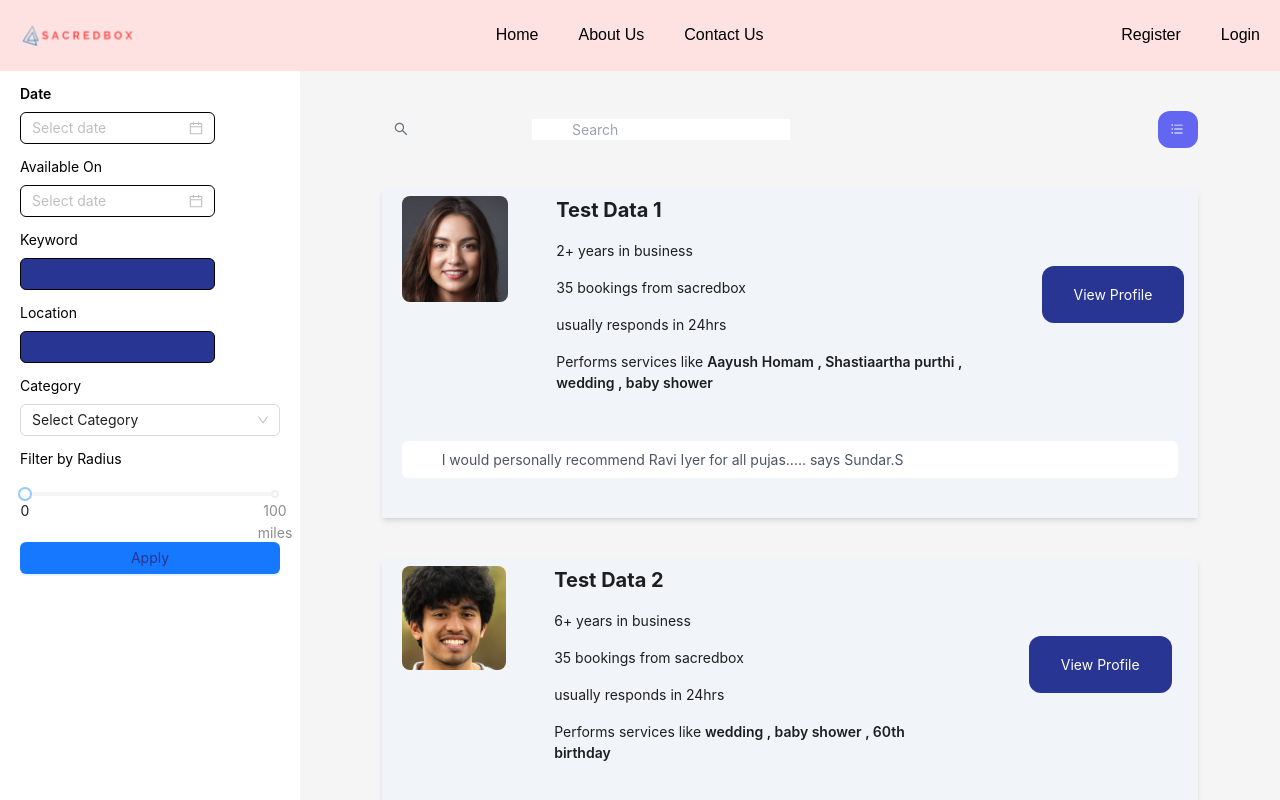
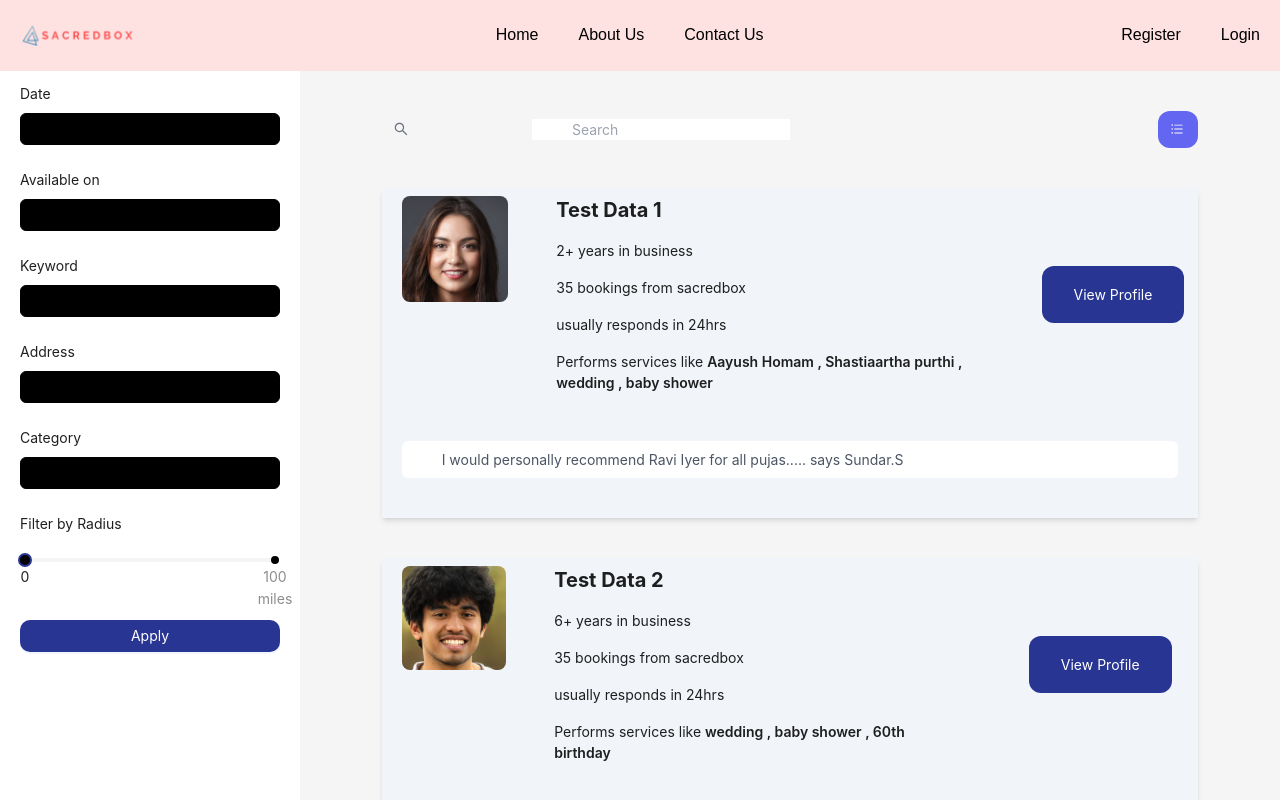
Before and after one commit to 3shtech/sacredboxv2-frontend, a Next.js app: page /searchResults in a window 1280 px wide. Shown: the top 800 px of the page. Built offline with nearby package versions, Linux system fonts and the light colour scheme.

Commit message:
added color themes

```diff
--- a/app/components/Home/searchForm.tsx
+++ b/app/components/Home/searchForm.tsx
@@ -1,37 +1,38 @@
 "use client";
 
-import Link from "next/link";
-import { Select, Input, Form, Button } from "antd";
+import { Select, Input, Form, Button, ConfigProvider } from "antd";
+import theme from "@/app/lib/themeConfig";
 
 export default function SearchForm() {
   const handleSelectCategory = (value: string) => {
     console.log("Selected ", value);
   };
   return (
+    <ConfigProvider theme={theme}>
       <div className="flex flex-col items-center justify-center mx-3 my-5  px-5 py-3 rounded-lg  md:w-1/2 border-2 border-gray-100  ">
         <h2 className="font-semibold mb-6"> Meet your spiritual helpers</h2>
         <Form
           method="post"
           // className="px-5 w-3/4 flex flex-col justify-center items-center gap-4 mt-10"
-        className="w-full"
+          className="w-3/4"
           action="/searchResults"
           layout="horizontal"
           autoComplete="on"
         >
-        <Form.Item<formFieldType>
+          <Form.Item<searchFormFieldType>
             name="keyword"
-          rules={[{ required: true, message: "Please input your username!" }]}
+            // rules={[{ required: true, message: "Please input your username!" }]}
           >
             <Input placeholder="Keyword" />
           </Form.Item>
-        <Form.Item<formFieldType>
+          <Form.Item<searchFormFieldType>
             name="address"
-          rules={[{ required: true, message: "Please input your username!" }]}
+            // rules={[{ required: true, message: "Please input your username!" }]}
           >
             <Input placeholder="Address" />
           </Form.Item>
 
-        <Form.Item<formFieldType>>
+          <Form.Item<searchFormFieldType>>
             <Select
               placeholder="Select Category"
               className=" border-black input"
@@ -43,27 +44,14 @@ export default function SearchForm() {
                 { value: "crystal healer", label: "Crystal Healer" },
               ]}
             />
-
-          {/* <Select placeholder="Select Category">
-            <Select.Option value="priest">Priest</Select.Option>
-            <Select.Option value="reiki">Reiki Healer</Select.Option>
-            <Select.Option value="crystal">Crystal Healer</Select.Option>
-          </Select> */}
           </Form.Item>
 
-        <Button type="primary" href="/searchResults">
+          <Button type="primary" href="/searchResults" block>
             {" "}
             Search
           </Button>
-        {/* <div className="flex flex-col items-center ">
-          <Link
-            className="bg-black text-white px-10 py-3 rounded-xl "
-            href="/searchResults"
-          >
-            Search{" "}
-          </Link>
-        </div> */}
         </Form>
       </div>
+    </ConfigProvider>
   );
 }
--- a/app/components/SearchResults/searchFilter.tsx
+++ b/app/components/SearchResults/searchFilter.tsx
@@ -10,6 +10,7 @@ import {
   Input,
   Select,
   Slider,
+  Form,
 } from "antd";
 import { SliderMarks } from "antd/es/slider";
 
@@ -24,28 +25,28 @@ export default function SearchFilter({ open }: any) {
   };
   return (
     <ConfigProvider theme={theme}>
-      <main>
-        <form method="post" className="flex flex-col gap-3">
-          <div className="searchForm">
-            <label htmlFor="Date" id="title">
-              Date
-            </label>
-            <DatePicker onChange={onChange} className="input" />
-          </div>
-          <div className="searchForm">
-            <label htmlFor="available"> Available On</label>
-            <DatePicker onChange={onChange} className="input" />
-          </div>
-          <div className="searchForm">
-            <label htmlFor="available"> Keyword</label>
-            <Input name="keyword" className="input" />
-          </div>
-          <div className="searchForm">
-            <label htmlFor="available"> Location</label>
-            <Input name="location" className="input" />
-          </div>
-          <div className="searchForm">
-            <label htmlFor="available"> Category </label>
+      <main className="w-full">
+        <Form method="post" layout="vertical" className="w-full">
+          <Form.Item<filterFormFieldType> label="Date" name="date">
+            <DatePicker onChange={onChange} style={{ width: "100%" }} />
+          </Form.Item>
+
+          <Form.Item<filterFormFieldType>
+            label="Available on"
+            name="availability"
+          >
+            <DatePicker onChange={onChange} style={{ width: "100%" }} />
+          </Form.Item>
+
+          <Form.Item<filterFormFieldType> label="Keyword" name="keyword">
+            <Input />
+          </Form.Item>
+
+          <Form.Item<filterFormFieldType> label="Address" name="address">
+            <Input />
+          </Form.Item>
+
+          <Form.Item<filterFormFieldType> label="Category" name="keyword">
             <Select
               defaultValue="Select Category"
               options={[
@@ -53,17 +54,21 @@ export default function SearchFilter({ open }: any) {
                 { value: "Healer", label: "Healer" },
               ]}
             ></Select>
-          </div>
-          <div className="searchForm">
-            <label htmlFor="available"> Filter by Radius</label>
+          </Form.Item>
+
+          <Form.Item<filterFormFieldType>
+            label="Filter by Radius"
+            name="filterRadius"
+          >
             <Slider marks={marks} />
-          </div>
-          <div className="searchForm">
-            <Button type="primary" className="flex justify-center items-center">
+          </Form.Item>
+
+          <Form.Item<filterFormFieldType>>
+            <Button type="primary" block>
               Apply
             </Button>
-          </div>
-        </form>
+          </Form.Item>
+        </Form>
       </main>
     </ConfigProvider>
   );
--- a/app/lib/themeConfig.ts
+++ b/app/lib/themeConfig.ts
@@ -2,18 +2,31 @@
 import type { ThemeConfig } from "antd";
 
 const theme: ThemeConfig = {
+  token: {
+    colorPrimaryBorder: "#283593",
+    colorPrimary: "#283593",
+    colorPrimaryHover: "#3d4eca",
+    colorBgBase: "white",
+  },
   components: {
     Button: {
-      primaryColor: "#283593",
+      // colorPrimary: "#283593",
+      // colorPrimaryHover: "#3d4eca",
+      borderRadius: 10,
     },
     Input: {
-      colorBgContainer: "#283593",
       hoverBorderColor: "#283593",
       activeBorderColor: "#283593",
       activeShadow: "#ffffff",
     },
+    Slider: {
+      handleActiveColor: "#283593",
+      trackBg: "#283593",
+      trackHoverBg: "#283593",
+    },
+    DatePicker: {},
     Layout: {
-      siderBg: "#f6ffed",
+      siderBg: "#ffffff",
     },
   },
 };
```
Lines whose indentation alone changed are shown as unchanged.
